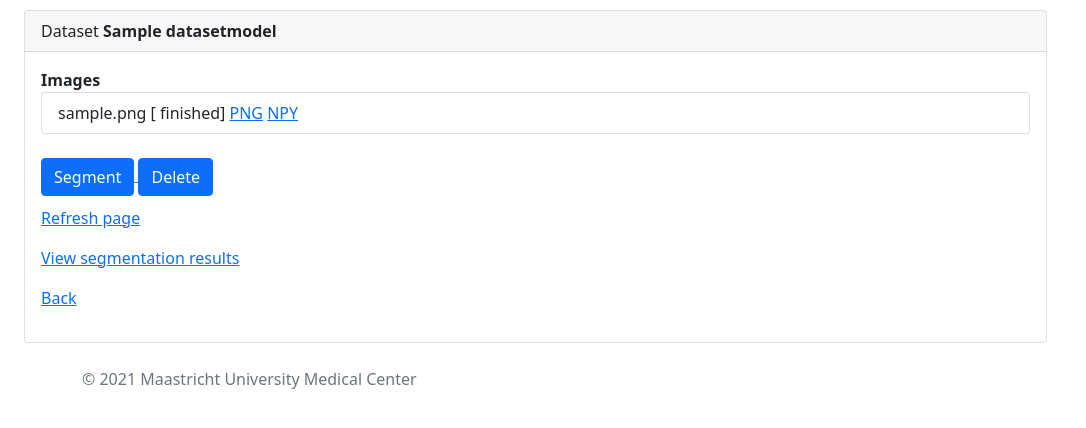
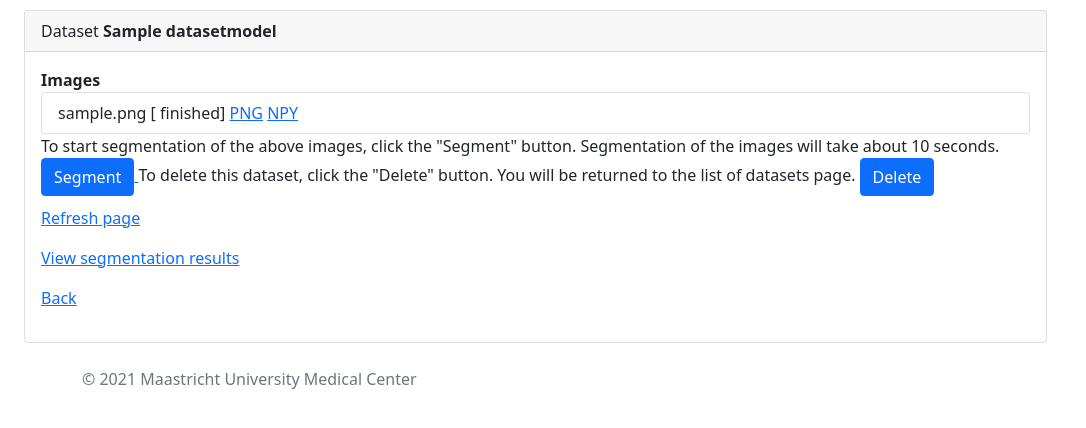
Before and after one commit to rbrecheisen/l3autoseg-old, a Django app: template src/server/segmentation/templates/dataset.html in a window 1280 px wide. Shown: the part 58-486 px from the top of the page, without its empty margins (0-1086 px from the left). Run offline with Django 3.2, Linux system fonts and the light colour scheme; tables that the repository leaves empty hold one stand-in row (values such as "Sample post"); the template is opened without the code that fills it: values that come from a table or form of the project are taken from there, most other values are stand-ins (such as "Sample title", 1, 10 or a date in 2020); parts of the project's set-up code (start-up, migrations or seed data) failed here and were passed over.

Commit message:
Added estimated nr seconds for segmentation

```diff
--- a/src/server/segmentation/segmentation.py
+++ b/src/server/segmentation/segmentation.py
@@ -12,7 +12,6 @@ def load_model():
 
 
 def segment_image(image_file_path):
-    print('Loading model...')
     model = load_model()
     segmentation = Segmentation(model, image_file_path)
     return segmentation.predict_labels()
@@ -44,14 +43,9 @@ class Segmentation:
         pred = self.model.predict([img2])
         pred_squeeze = np.squeeze(pred)
         pred_max = pred_squeeze.argmax(axis=-1)
-        print(self.image_file_path)
         pred_file_name = os.path.split(self.image_file_path)[1]
-        print(pred_file_name)
         pred_file_name = os.path.splitext(pred_file_name)[0] + '_pred.npy'
-        print(pred_file_name)
         pred_file_path = os.path.join(os.path.split(self.image_file_path)[0], pred_file_name)
-        print(pred_file_path)
-        # pred_file_path = os.path.join(os.path.splitext(self.image_file_path)[0] + '_pred.npy')
         np.save(pred_file_path, pred_max)
         print('Predicted labels for {}'.format(self.image_file_path))
         return pred_file_name, pred_file_path
--- a/src/server/segmentation/templates/dataset.html
+++ b/src/server/segmentation/templates/dataset.html
@@ -22,10 +22,14 @@
                         {% endfor %}
                     </ul>
                     {% endif %}
+                    To start segmentation of the above images, click the "Segment" button. Segmentation
+                    of the images will take about {{ nr_secs }} seconds.
                     <br>
                     <a href="/segmentation/datasets/{{ dataset.id }}?action=segment">
                         <button class="btn btn-primary">Segment</button>
                     </a>
+                    To delete this dataset, click the "Delete" button. You will be returned to the list
+                    of datasets page.
                     <a href="/segmentation/datasets/{{ dataset.id }}?action=delete">
                         <button class="btn btn-primary">Delete</button>
                     </a>
```
Also changed, not shown: src/server/segmentation/views.py (+4 -3 lines).
